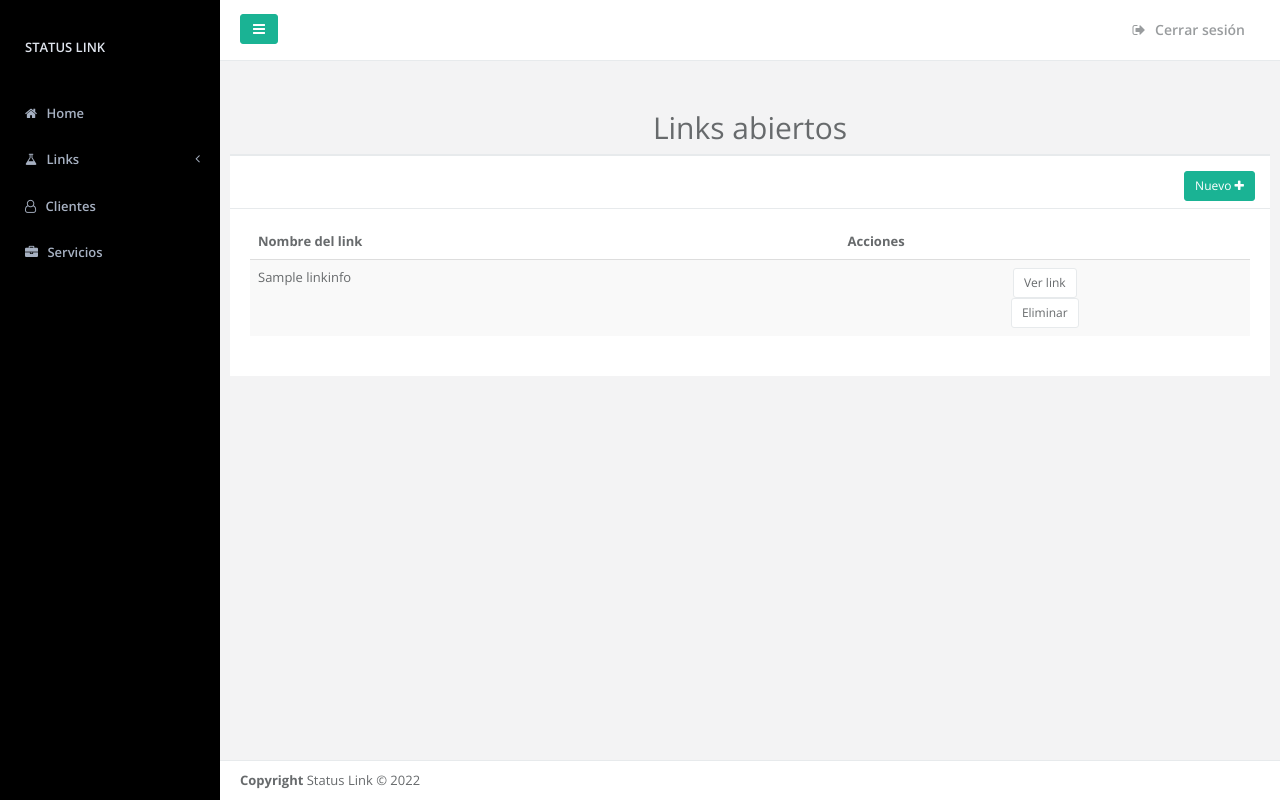
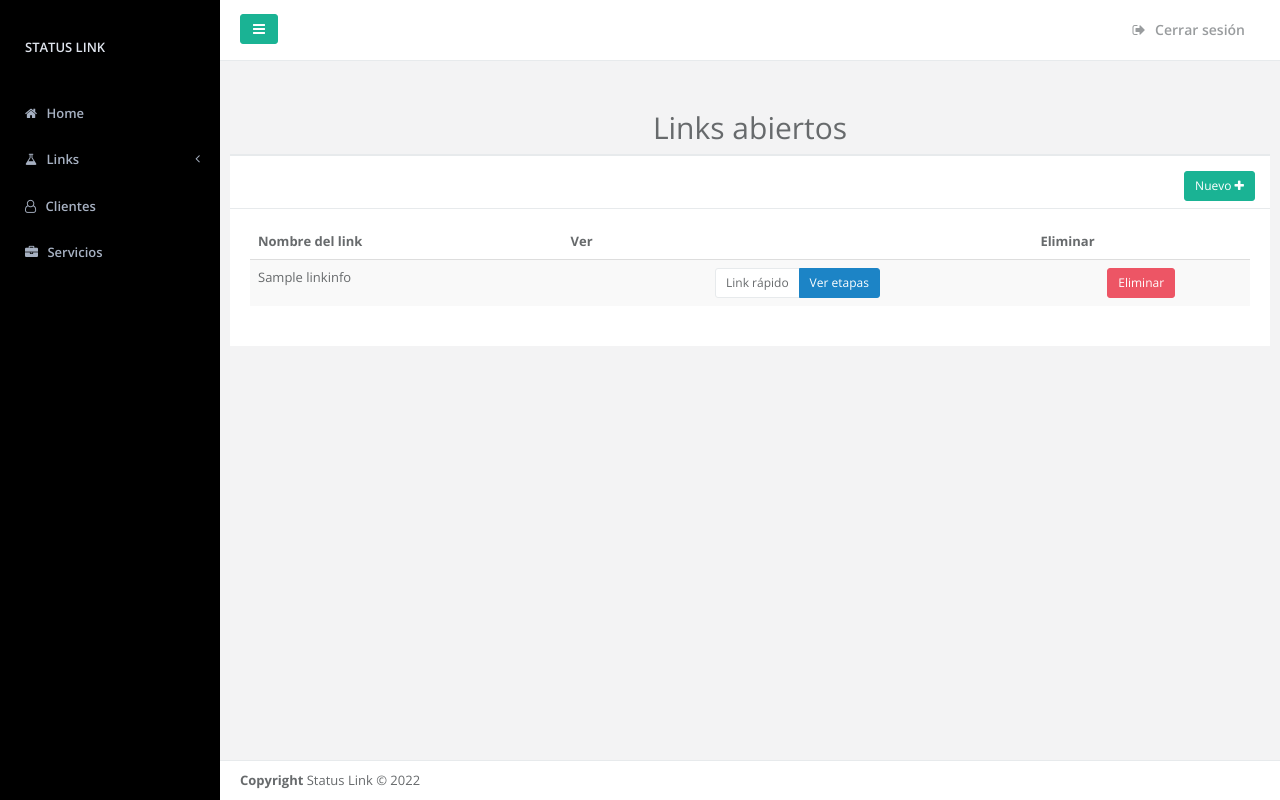
Before and after one commit to GoHives/StatusLink, a Django app: page /opened-links in a window 1280 px wide. Run offline with Django 4.2, Linux system fonts and the light colour scheme; tables that the repository leaves empty hold one stand-in row (values such as "Sample post"); some libraries are stand-ins or nearby versions.

Commit message:
final demo

```diff
--- a/apps/administrators/templates/opened_links.html
+++ b/apps/administrators/templates/opened_links.html
@@ -26,10 +26,11 @@
 				<div class="ibox-content">
 
 					<table class="table table-striped table-responsive">
-						<thead style="text-align:right">
+						<thead>
 							<tr>
 								<th>Nombre del link</th>
-								<th>Acciones</th>
+								<th>Ver</th>
+								<th>Eliminar</th>
 							</tr>
 						</thead>
 						<tbody>
@@ -37,21 +38,23 @@
 								<tr>
 									<td>{{link.link_name}}</td>
 									<td class="text-center">
+										<div class="btn-group">
 
+											<a data-toggle="modal" class="btn-default btn btn-sm"  onclick="getLink({{link.pk}})">Link rápido</a>
+											<a class="btn-success btn btn-sm" href="{% url "administrators:detail" link.pk %}" >Ver etapas</a>
 
-										<div class="btn-group">
-											<a href="{% url "administrators:preview" link.pk %}" class="btn-white btn btn-sm">Ver link</a>
+											{% comment %} <button class="btn btn-white" type="button">Left</button> {% endcomment %}
+											{% comment %} <button class="btn btn-primary" type="button">Middle</button> {% endcomment %}
+											{% comment %} <button class="btn btn-white" type="button">Right</button> {% endcomment %}
 										</div>
 
+									</td>
+									<td class="text-center">
 										<form method="post" enctype="multipart/form-data" action="{% url 'administrators:delete_link' link.pk %}" >
 											{% csrf_token %}
-											<div class="btn-group">
-												<button type="submit" href="" class="btn-white btn btn-sm">Eliminar</button>
-											</div>
 
+											<button class="btn-danger btn btn-sm" type="submit">Eliminar</button>
 										</form>
-
-
 									</td>
 								</tr>
 							{% endfor %}
@@ -62,5 +65,92 @@
 			</div>
 		</div>
 	</div>
+
+	<div id="modal-form" class="modal fade in" aria-hidden="true">
+		<div class="modal-dialog">
+			<div class="modal-content">
+				<div class="modal-body">
+					<div class="row">
+						<div class="col-sm-12 b-r">
+							<h3 class="m-t-none m-b text-center">¡Status Link generado correctamente!</h3>
+
+							<div class="text-center">
+								{% comment %} <a class=""></a> {% endcomment %}
+
+								<a id="generated_link" type="button" class="btn btn-block btn-outline btn-default"></a>
+
+							</div>
+							<br>
+							<div class="text-center">
+								<a onclick = "copyToClipBoard()" type="button" class="btn btn-block  btn-default">Copiar al portapapeles</a>
+
+							</div>
+							<br>
+							<div class="text-center">
+								<a type="button" class="btn btn-block btn-outline btn-success">Código QR</a>
+
+							</div>
+
+							<hr>
+
+							<div class="text-center">
+								<a type="button" class="btn btn-block btn-outline btn-primary">WHATSAPP</a>
+
+							</div>
+
+							<br>
+							<div class="text-center">
+								{% comment %} <a type="button" class="btn btn-block btn-outline btn-info">Generar otro link</a> {% endcomment %}
+								<a href="{% url  "administrators:link_generator" %}" class="btn btn-block btn-outline btn-info">Generar otro link</a>
+
+							</div>
+
+							<br>
+							<div class="text-center">
+								<a type="button" class="btn btn-block btn-outline btn-default">Ver links</a>
+
+							</div>
+
+						</div>
+
+					</div>
+				</div>
+			</div>
+		</div>
+	</div>
 	{% endblock content %}
-	opened links
+	{% block javascript %}
+	<script>
+
+
+
+
+			async function getLink(pk){
+				const LINK_URL = '/link/get-link/';
+
+
+				//https://statuslink.onrender.com/link/final-link/11
+
+				//console.log('pk',pk)
+				//let homework = getHomework(HOMEWORK_URL,homework_pk);
+
+				const res = await fetch(LINK_URL+pk);
+				const data = await res.json();
+				console.log('obtener link',data)
+				let el = document.getElementById('generated_link')
+				//el.innerHTML = `https://statuslink.onrender.com/link/final-link/${data[0]['pk']}`
+				//el.href = `http://localhost:8000/link/final-link/${data[0]['pk']}`
+
+				el.innerHTML = `http://localhost:8000/link/final-link/${data[0]['pk']}`
+				el.href = `http://localhost:8000/link/final-link/${data[0]['pk']}`
+
+			   $('#modal-form').modal('show');
+
+			}
+			async function copyToClipBoard(){
+
+
+				alert("¡Copiado!");
+			}
+	</script>
+	{% endblock %}
--- a/apps/administrators/urls.py
+++ b/apps/administrators/urls.py
@@ -11,8 +11,13 @@ urlpatterns = [
 	path('home',AdminHomeView.as_view(),name="admin_home"),
 	path('link-generator',LinkGeneratorView.as_view(),name="link_generator"),
 	path('link-generator-final-step/<pk>',LinkGeneratorFinalStepView.as_view(),name="link_generator_final_step"),
-	path('preview/<pk>',PreviewView.as_view(),name="preview"),
+	path('detail/<pk>',LinkDetailView.as_view(),name="detail"),
 	path('opened-links',OpenedLinksView.as_view(),name="opened_links"),
 	path('link/<pk>',LinksDeleteView.as_view(),name="delete_link"),
 
+	path('link/get-link/<pk>',GetLinkView.as_view(),name="get_link"),
+	path('link/final-link/<pk>',FinalLinkView.as_view(),name="final_link"),
+
+
+
 ]
--- a/apps/administrators/views/administrators.py
+++ b/apps/administrators/views/administrators.py
@@ -9,6 +9,8 @@ from django.shortcuts import render
 from django.http import HttpResponseRedirect
 from django.urls import reverse
 from django.urls import reverse_lazy
+from django.http import JsonResponse
+
 
 
 
@@ -76,7 +78,7 @@ class LinkGeneratorFinalStepView(View):
 		return reverse('administrators:opened_links')
 
 
-class PreviewView(View):
+class LinkDetailView(View):
 	model = ProcessSteps
 
 	def get(self,request,**kwargs):
@@ -87,7 +89,7 @@ class PreviewView(View):
 		link_info=LinkInfo.objects.get(pk=pk)
 		context['steps'] = processes
 		context['link_info'] = link_info
-		return render(request, 'preview.html',context)
+		return render(request, 'detail.html',context)
 
 	def post(self, request, **kwargs):
 		# comment = request.POST.get('comment',None)
@@ -134,3 +136,29 @@ class OpenedLinksView(CreateView):
 class LinksDeleteView(DeleteView):
 	model = LinkInfo
 	success_url = reverse_lazy("administrators:opened_links")
+
+
+class GetLinkView(View):
+	context_object_name = 'calendar_homeworks_list'
+
+	def get(self, request, **kwargs):
+		pk=self.kwargs.get('pk', None)
+
+
+		link_info = LinkInfo.objects.filter(pk=pk).values('pk')
+
+		return JsonResponse(list(link_info), status = 200,safe=False)
+
+
+
+class FinalLinkView(View):
+
+	def get(self,request,**kwargs):
+		context={}
+		pk=self.kwargs.get('pk', None)
+
+		processes = ProcessSteps.objects.filter(link_info=pk).order_by('pk')
+		link_info=LinkInfo.objects.get(pk=pk)
+		context['steps'] = processes
+		context['link_info'] = link_info
+		return render(request, 'final_link.html',context)
```
Also changed, not shown: apps/administrators/templates/detail.html (renamed from apps/administrators/templates/preview.html, +6 -5 lines), apps/administrators/templates/final_link.html (added, +89 -0 lines), 3 other files.
